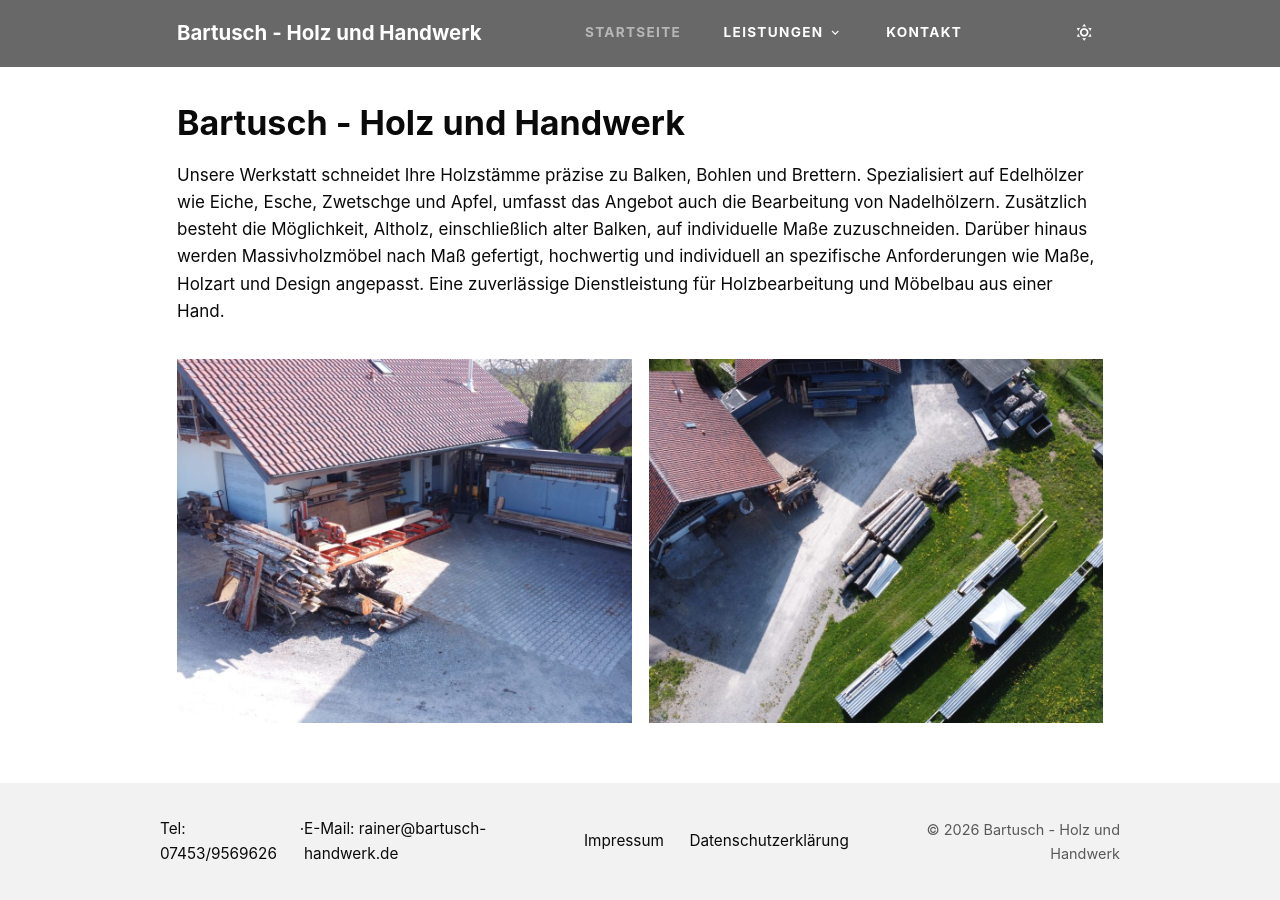
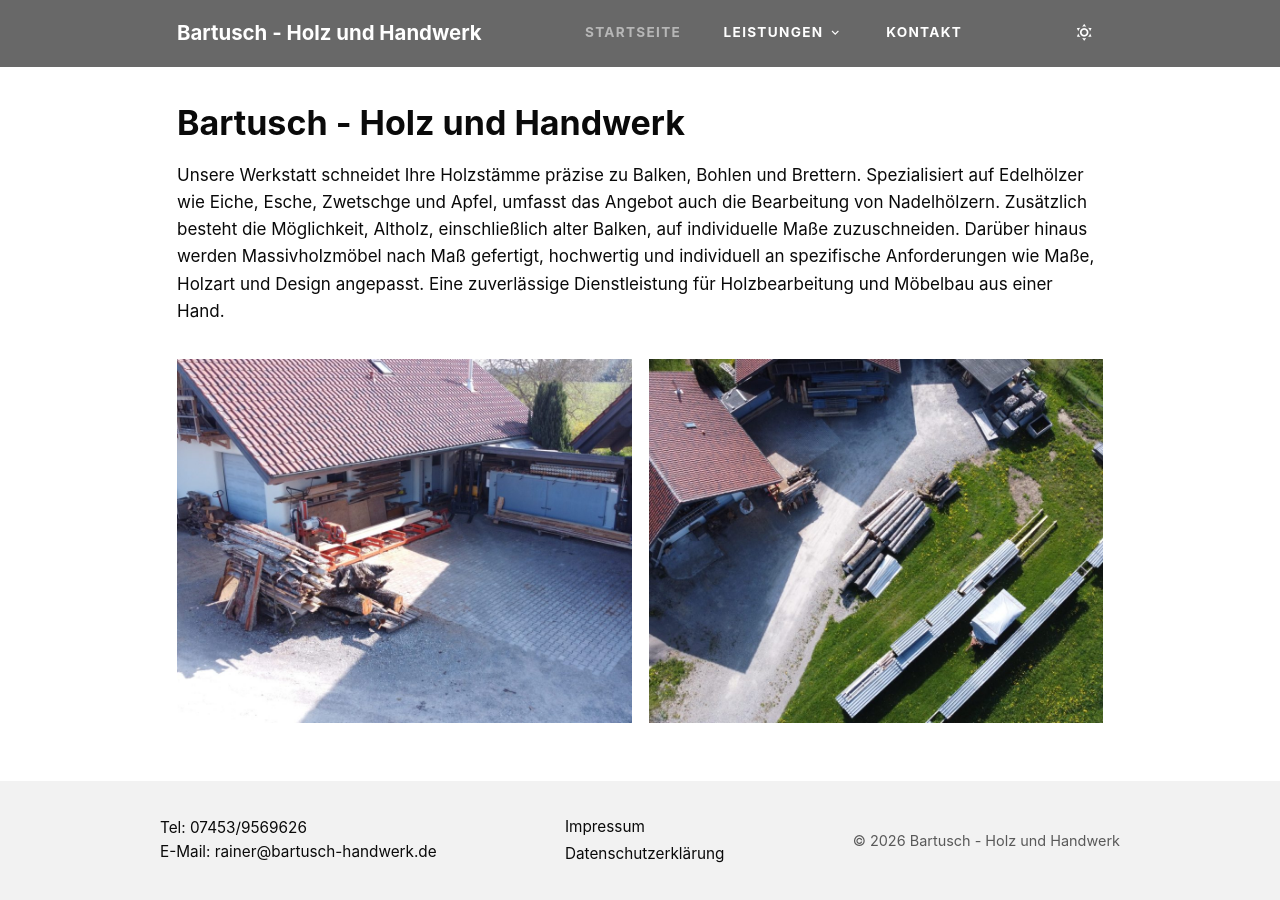
Before and after one commit to bartusch-handwerk/bartusch-handwerk-jekyll, a Jekyll site: the page built from index.md, in a window 1280 px wide. Built offline with Jekyll 4.4.1, drawn with Linux system fonts in a browser that asks for light colours.

Commit message:
fix: stack footer contact and links vertically on desktop
Co-Authored-By: Claude Opus 4.5 <noreply@anthropic.com>

```diff
--- a/_sass/_layout.scss
+++ b/_sass/_layout.scss
@@ -124,16 +124,8 @@
   display: flex;
   flex-direction: column;
 
-  @media (min-width: $mobile-breakpoint) {
-    flex-direction: row;
-  }
-
   .footer-separator {
     display: none;
-
-    @media (min-width: $mobile-breakpoint) {
-      display: inline;
-    }
   }
 
   a {
@@ -144,13 +136,8 @@
 .footer-links {
   display: flex;
   flex-direction: column;
-  gap: 0.5rem;
+  gap: 0.15rem;
   font-size: 0.9rem;
-
-  @media (min-width: $mobile-breakpoint) {
-    flex-direction: row;
-    gap: 1.5rem;
-  }
 
   a {
     color: var(--color-text);
```
